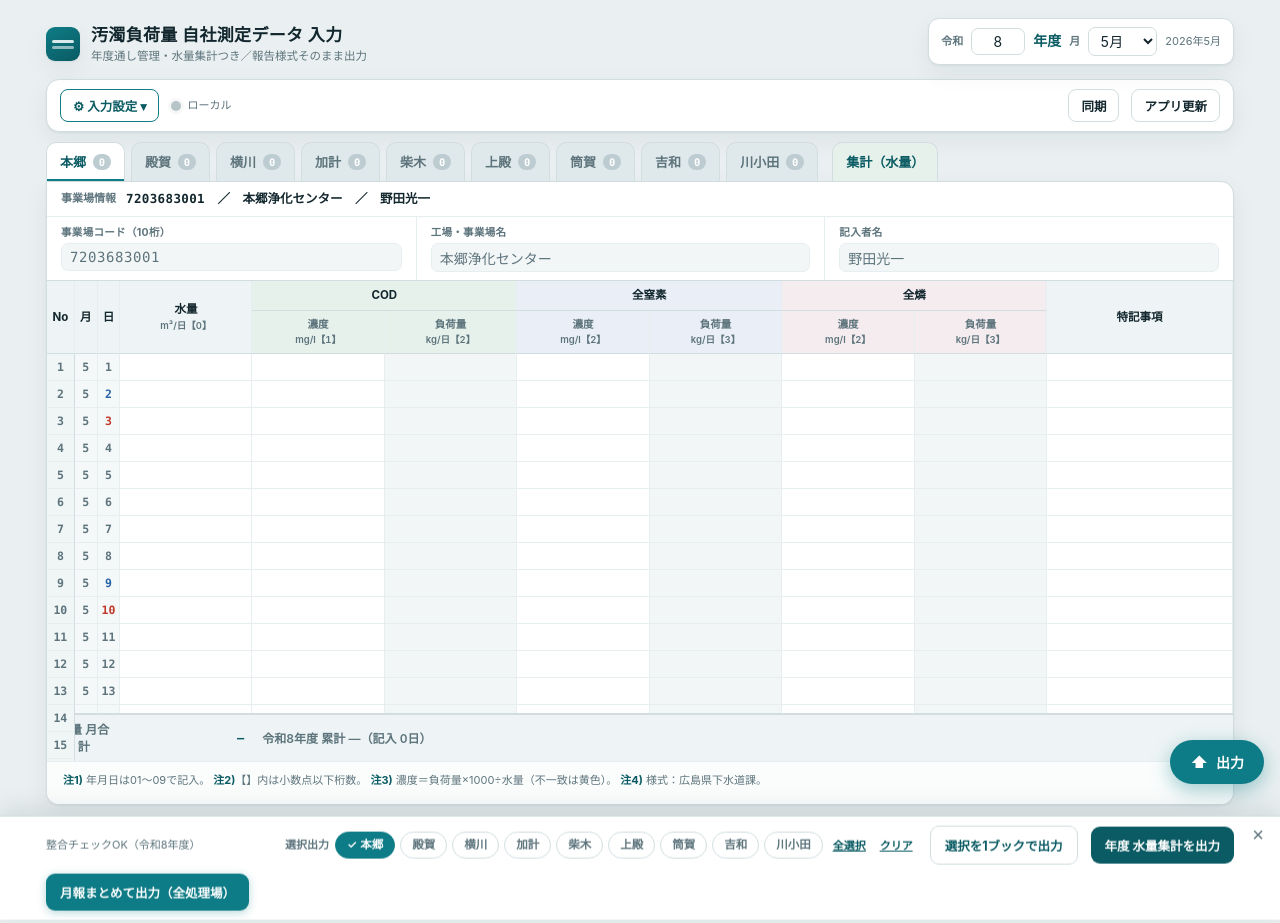
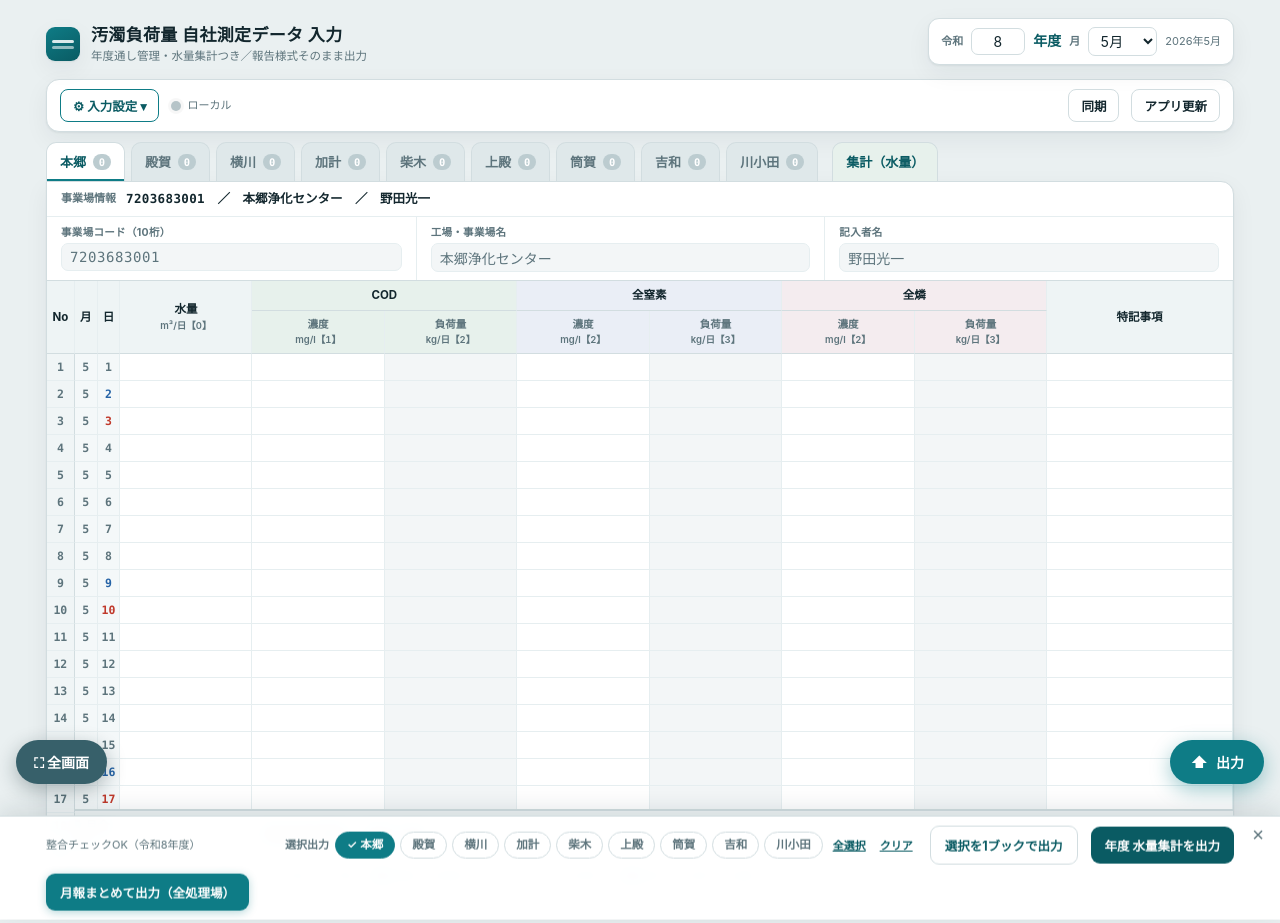
Before and after one commit to cpkanri/odaku, a plain HTML site: page index.html in a window 1280 px wide. Before the commit the page ends 897 px from the top, so only its background shows below. Drawn offline with nearby package versions, Linux system fonts and the light colour scheme.

Commit message:
Replace index.html with updated app build
Co-Authored-By: Claude Opus 4.8 <noreply@anthropic.com>

```diff
--- a/index.html
+++ b/index.html
@@ -25,7 +25,7 @@
 *{box-sizing:border-box}
 html,body{margin:0}
 body{background:var(--bg);color:var(--ink);font-family:var(--jp);font-size:14px;line-height:1.45;-webkit-text-size-adjust:100%}
-.wrap{max-width:1220px;margin:0 auto;padding:18px 16px 92px}
+.wrap{max-width:1220px;margin:0 auto;padding:18px 16px 22px}
 .app-head{display:flex;align-items:flex-end;justify-content:space-between;gap:16px;flex-wrap:wrap;margin-bottom:14px}
 .app-head .title{display:flex;align-items:center;gap:11px}
 .mark{width:34px;height:34px;border-radius:9px;background:linear-gradient(150deg,var(--accent),var(--accent-d));position:relative;flex:none;box-shadow:var(--shadow)}
@@ -126,7 +126,14 @@ h1{font-size:17px;margin:0;letter-spacing:.02em;font-weight:700}
 .metanote{font-size:11px;color:var(--warn-b);padding:6px 14px;background:#fffbeb;border-bottom:1px solid var(--line2);display:none}
 .metanote.show{display:block}
 
-.grid-scroll{overflow:auto;max-height:60vh}
+.grid-scroll{overflow:auto;max-height:72vh}
+/* 全画面（表だけに集中） */
+.fs-btn{position:fixed;left:16px;bottom:16px;z-index:31;border:0;border-radius:26px;background:#37606a;color:#fff;font-family:var(--jp);font-weight:700;font-size:14px;padding:12px 18px;cursor:pointer;box-shadow:0 6px 20px rgba(16,40,48,.32)}
+.fs-btn:hover{background:#2b4d55}
+body.fs .app-head,body.fs .statusbar,body.fs .toolbar,body.fs .plantbar,body.fs .meta-head,body.fs .meta,body.fs .metanote,body.fs .notes{display:none!important}
+body.fs .wrap{max-width:none;padding:6px 8px 8px}
+body.fs .panel{border-radius:8px}
+body.fs .grid-scroll{max-height:calc(100vh - 56px)}
 table{border-collapse:separate;border-spacing:0;width:100%;font-variant-numeric:tabular-nums}
 thead th{position:sticky;top:0;z-index:3;background:#eef4f5;color:var(--ink);font-weight:700;font-size:11.5px;border-bottom:1px solid var(--line);border-right:1px solid var(--line2);padding:6px 4px;text-align:center;white-space:nowrap}
 thead tr.g2 th{top:30px;font-size:10.5px;color:var(--muted);font-weight:600}
@@ -290,6 +297,7 @@ table.sum td.cur{box-shadow:inset 0 0 0 2px var(--accent)}
   </div>
 </div>
 <button class="ex-fab" id="exFab"><span class="ic">⬆</span>出力</button>
+<button class="fs-btn" id="fsBtn">⛶ 全画面</button>
 <div id="toast"></div>
 
 <!-- ログイン -->
@@ -829,6 +837,7 @@ function setExportBar(open){const bar=$('#exportbar'),fab=$('#exFab');bar.classL
 $('#exFab').addEventListener('click',()=>setExportBar(true));
 $('#barClose').addEventListener('click',()=>setExportBar(false));
 $('#plantToggle').addEventListener('click',()=>$('#plantbar').classList.toggle('open'));
+$('#fsBtn').addEventListener('click',()=>{const on=document.body.classList.toggle('fs');$('#fsBtn').textContent=on?'⛶ 解除':'⛶ 全画面';});
 $('#appUpdate').addEventListener('click',async()=>{
   if(!confirm('最新版に更新します。未送信の入力があれば先に同期します。よろしいですか？'))return;
   const b=$('#appUpdate');b.disabled=true;b.textContent='更新中…';
```
